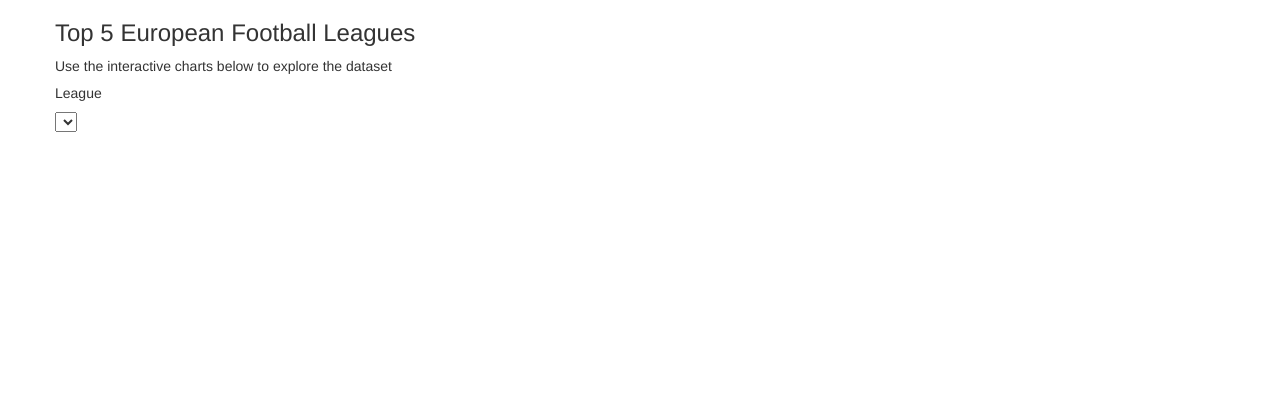
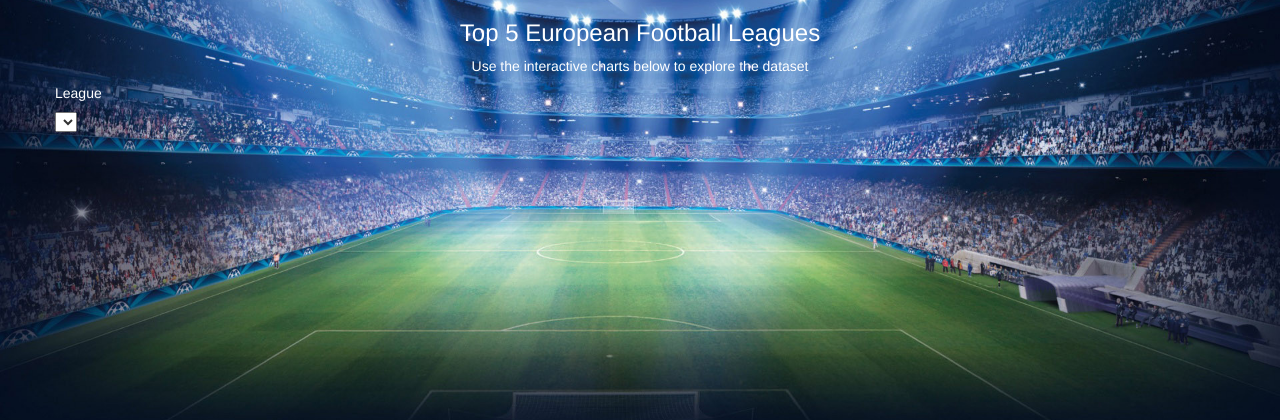
Before and after one commit to GurpreetChugh/Project-3---Football-App, a Flask app: page / in a window 1280 px wide. Shown: the top 420 px of the page. Run offline with Flask 3, Linux system fonts and the light colour scheme; lists and menus that the app fills with data are empty; parts of the project's set-up code (start-up, migrations or seed data) failed here and were passed over; some libraries are stand-ins or nearby versions.

Commit message:
update htlm and css

```diff
--- /dev/null
+++ b/static/css/style.css
@@ -0,0 +1,33 @@
+html,
+body  {background-image: url('soccer2.jpeg');
+/* -webkit-background-size: cover;
+-moz-background-size: cover; */
+background-size: cover;
+background-repeat: no-repeat;
+background-position: center;
+}
+#map {
+  height: 50%;
+  padding: 0;
+  margin: 0;
+}
+
+h3 {
+  color : white;
+}
+h2 {
+  color: white;
+}
+h1 {
+  color :white;
+}
+p {
+  color: white;
+}
+h5{
+  color: white;
+}
+
+select id {
+  color: white;
+}
--- a/templates/index.html
+++ b/templates/index.html
@@ -20,17 +20,23 @@
    <link rel="stylesheet" href="https://unpkg.com/leaflet@1.6.0/dist/leaflet.css"
    integrity="sha512-xwE/Az9zrjBIphAcBb3F6JVqxf46+CDLwfLMHloNu6KEQCAWi6HcDUbeOfBIptF7tcCzusKFjFw2yuvEpDL9wQ=="
    crossorigin="" />
+   <!-- Our own CSS stylesheet -->
+   <link rel="stylesheet" type="text/css" href="../static/css/style.css">
+
 </head>
 
 <body>
+
   <div class="container">
     <div class="row">
-      <!-- <div class="col-md-12 jumbotron text-center"> -->
+      <div class="text-center">
+        <p class = "highlight"></p>
         <h3>Top 5 European Football Leagues</h3>
         <p>Use the interactive charts below to explore the dataset</p>
         <!-- <div class="row"> -->
             <!-- <div class="col-md-2">  -->
                <!-- <div class="well">  -->
+        <div class = "text-left">
         <h5>League</h5>
         <select id="selDataset"></select>
               <!-- </div> -->
```
Also changed, not shown: static/css/soccer2.jpeg (added), static/css/soccer_bg.jpg (added), 3 other files.
